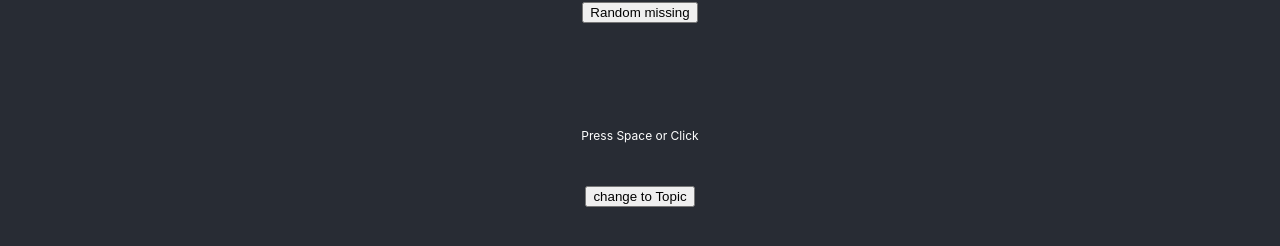
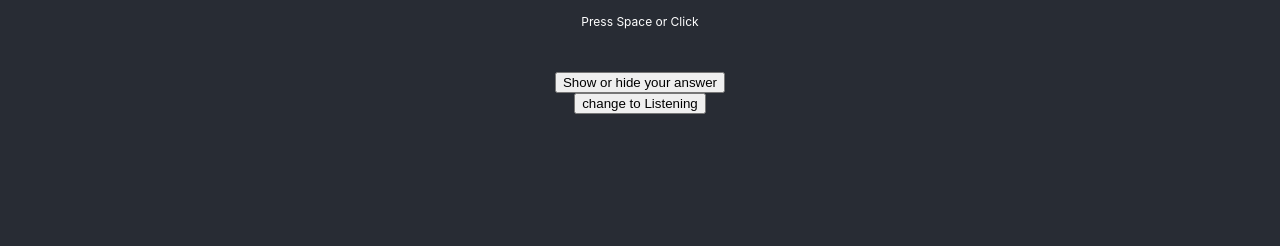
Before and after one commit to nguyensinhtu/random-english-viethieufvc, a React (Create React App) app: page / in a window 1280 px wide. Shown: the part 550-796 px from the top of the page. Built offline with nearby package versions, Linux system fonts and the light colour scheme.

Commit message:
fix: chang state

```diff
--- a/src/App.js
+++ b/src/App.js
@@ -10,7 +10,7 @@ import topicAudioData from './data/topic_links'
 function App() {
   const [currentIdx, setCurrentIdx] = useState(0);
   const [isHideAnswer, setIsHideAnswer] = useState(false);
-  const [showListening, setShowListening] = useState(true);
+  const [showListening, setShowListening] = useState(false);
   const [randomMissing, setRandomMissing] = useState(false);
 
   const zenNextData = (data) => {
```
